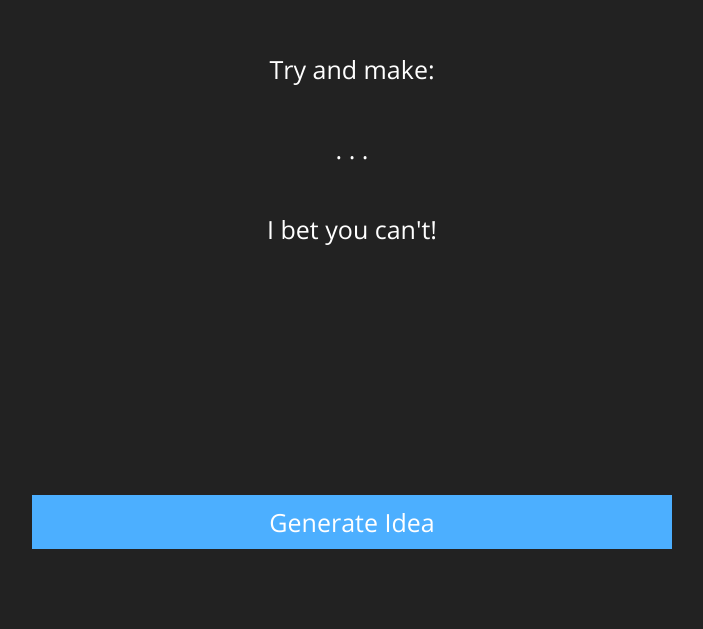
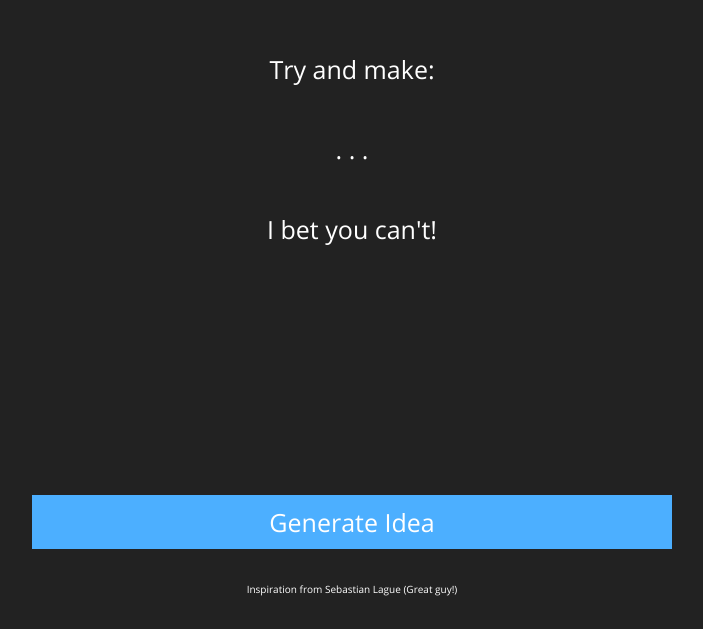
Before and after one commit to MortenGerdes/MortenGerdes.github.io, a plain HTML site: page index.html in a window 1280 px wide. Shown: the part 171-800 px from the top of the page, without its empty margins (288-991 px from the left). Drawn offline with Linux system fonts and the light colour scheme.

Commit message:
Small changes

```diff
--- a/index.html
+++ b/index.html
@@ -23,5 +23,9 @@
         <div class = "myEnd" id = "init">
 			<p>I bet you can't!</p>
 		</div>
+
+		<div class = "inspiration" id = "init">
+			<p>Inspiration from Sebastian Lague (Great guy!) </p>
+        </div>
 	</body>
 </html>
--- a/stylesheet.css
+++ b/stylesheet.css
@@ -56,6 +56,21 @@ body {
 	/*outline: 2px solid #555555;*/
 }
 
+.inspiration {
+	font-family: opensans;
+	color: white;
+	text-align: center;
+	font-size:10px;
+
+	position: fixed;
+	width: 90%;
+	top: 95%;
+	left: 50%;
+	transform: translate(-50%, -50%);
+	/*outline: 2px solid #555555;*/
+}
+
+
 .button {
 	background-color: #4CAFFF;
 
```
